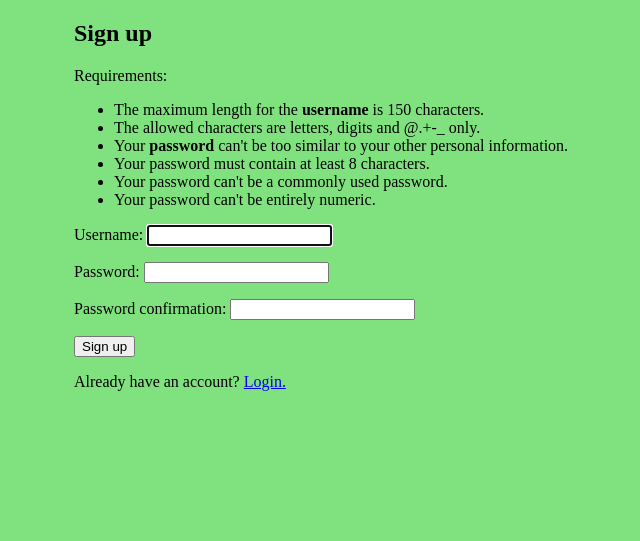
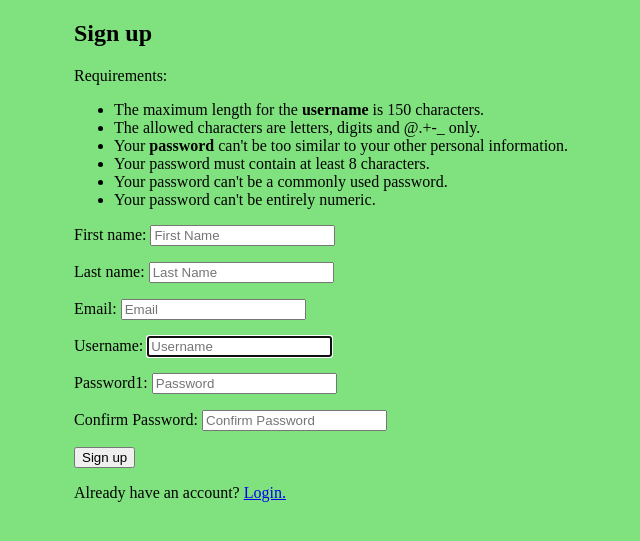
Before and after one commit to o-brand/aidoo, a Django app: page /signup/ in a window 1280 px wide. Shown: the top 541 px of the page, without its empty margins (250-890 px from the left). Run offline with Django 4.2, Linux system fonts and the light colour scheme.

Commit message:
Extended signup page

```diff
--- /dev/null
+++ b/Golf/login/forms.py
@@ -0,0 +1,75 @@
+from django import forms
+from django.contrib.auth.models import User
+from django.contrib.auth.forms import UserCreationForm
+
+## TODO ~ Tests
+# This class extends the UserCreationForm to have extra fields.
+class RegisterForm(UserCreationForm):
+    first_name = forms.CharField(
+        max_length=100,
+        required=True,
+        widget=forms.TextInput(
+            attrs={
+                "placeholder": "First Name",
+                "class": "form-control",
+            }
+        ),
+    )
+    last_name = forms.CharField(
+        max_length=100,
+        required=True,
+        widget=forms.TextInput(
+            attrs={
+                "placeholder": "Last Name",
+                "class": "form-control",
+            }
+        ),
+    )
+
+    username = forms.CharField(
+        max_length=100,
+        required=True,
+        widget=forms.TextInput(
+            attrs={
+                "placeholder": "Username",
+                "class": "form-control",
+            }
+        ),
+    )
+
+    email = forms.EmailField(
+        required=True,
+        widget=forms.TextInput(
+            attrs={
+                "placeholder": "Email",
+                "class": "form-control",
+            }
+        ),
+    )
+
+    password1 = forms.CharField(
+        max_length=50,
+        required=True,
+        widget=forms.PasswordInput(
+            attrs={
+                "placeholder": "Password",
+                "class": "form-control",
+            }
+        ),
+    )
+
+    password2 = forms.CharField(
+        max_length=50,
+        required=True,
+        label="Confirm Password",
+        widget=forms.PasswordInput(
+            attrs={
+                "placeholder": "Confirm Password",
+                "class": "form-control",
+            }
+        ),
+    )
+
+    class Meta:
+        model = User
+        fields = ['first_name', 'last_name', 'username', 'email', 'password1', 'password2']
--- a/Golf/login/tests.py
+++ b/Golf/login/tests.py
@@ -55,6 +55,9 @@ class SignupTestCase(TestCase):
 
     def test_signup(self):
         new_user = {
+            'first_name': 'User',
+            'last_name': 'MadeUp',
+            'email': "madeupuser@madeupuser.com",
             'username': 'madeupuser',
             'password1': 'madeuppassword',
             'password2': 'madeuppassword'
--- a/Golf/login/views.py
+++ b/Golf/login/views.py
@@ -1,8 +1,23 @@
-from django.contrib.auth.forms import UserCreationForm
-from django.urls import reverse_lazy
-from django.views import generic
+from django.urls import reverse
+from django.views import View
+from django.shortcuts import render, redirect
+from .forms import RegisterForm
 
-class SignUpView(generic.CreateView):
-    form_class = UserCreationForm
-    success_url = reverse_lazy("login")
+class SignUpView(View):
+    form_class = RegisterForm
     template_name = "login/signup.html"
+
+    # Renders the form at the first time
+    def get(self, request, *args, **kwargs):
+        form = self.form_class()
+        return render(request, self.template_name, {'form': form})
+
+    # Processes the form after submit
+    def post(self, request, *args, **kwargs):
+        form = self.form_class(request.POST)
+
+        if form.is_valid():
+            form.save()
+            return redirect(reverse("login"))
+
+        return render(request, self.template_name, {'form': form})
--- a/Golf/templates/login/signup.html
+++ b/Golf/templates/login/signup.html
@@ -28,6 +28,18 @@
   <form method="post" action="{% url 'signup' %}">
     {% csrf_token %}
     <p>
+      {{ form.first_name.label_tag }}
+      {{ form.first_name  }}
+    </p>
+    <p>
+      {{ form.last_name.label_tag }}
+      {{ form.last_name }}
+    </p>
+    <p>
+      {{ form.email.label_tag }}
+      {{ form.email }}
+    </p>
+    <p>
       {{ form.username.label_tag }}
       {{ form.username }}
     </p>
```
